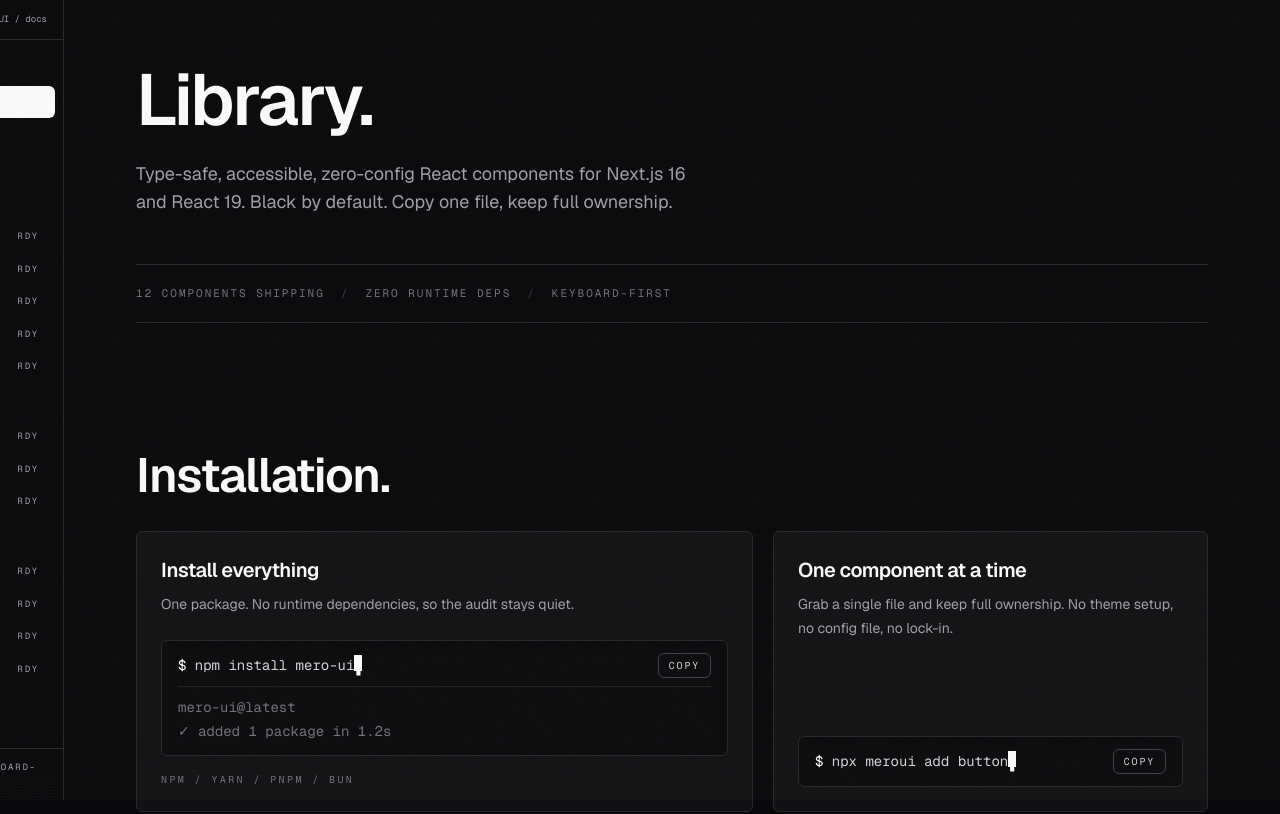
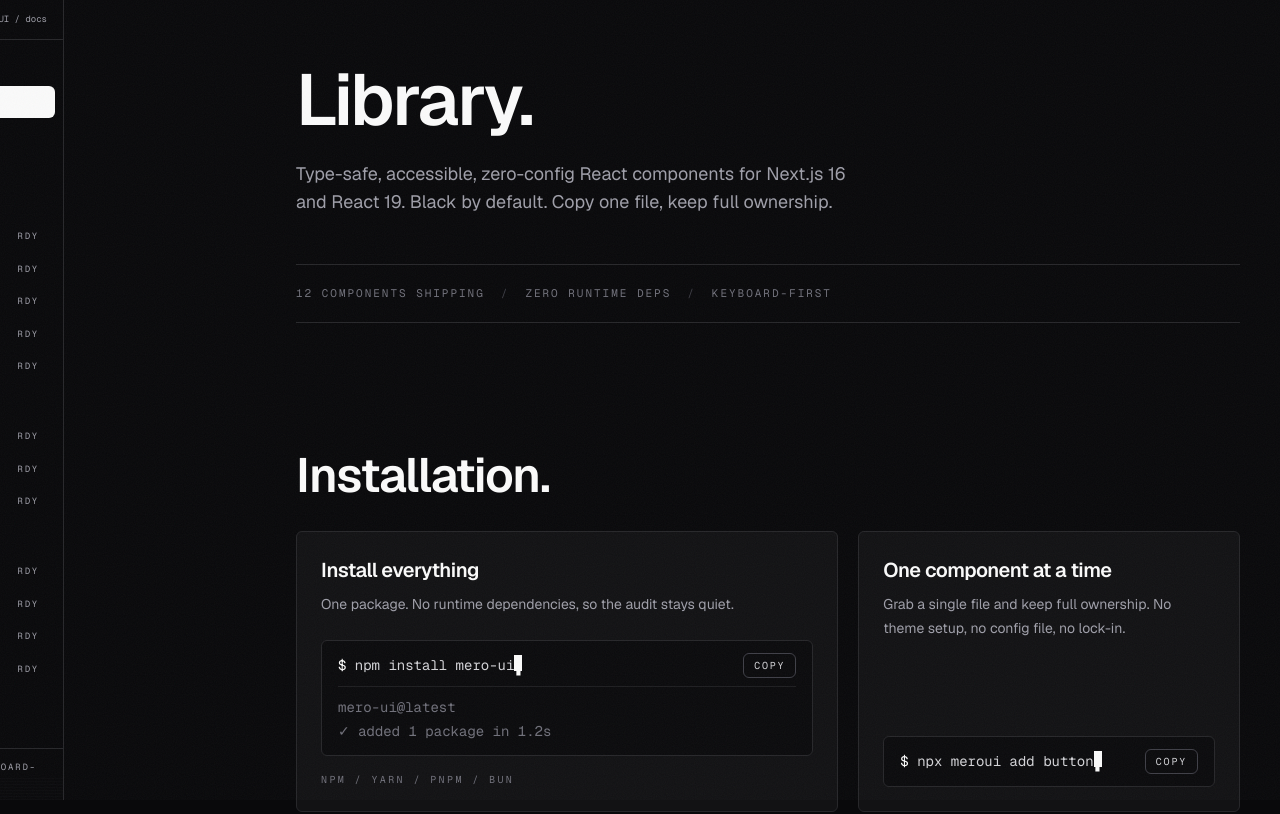
Before and after one commit to shivraj598/meroUI, a Next.js app: page /docs in a window 1280 px wide. Shown: the top 814 px of the page. Built offline with nearby package versions, Linux system fonts and the light colour scheme.

Commit message:
fix: adjust left padding for layout on large screens

```diff
--- a/src/app/docs/layout.tsx
+++ b/src/app/docs/layout.tsx
@@ -20,7 +20,7 @@
   return (
     <div className="min-h-dvh bg-zinc-950 text-zinc-50">
       <Sidebar />
-      <div className="lg:pl-16">
+      <div className="lg:pl-64">
         <main
           id="main"
           className="mx-auto w-full max-w-6xl px-5 pt-24 pb-28 md:px-10 lg:pt-16"
```
